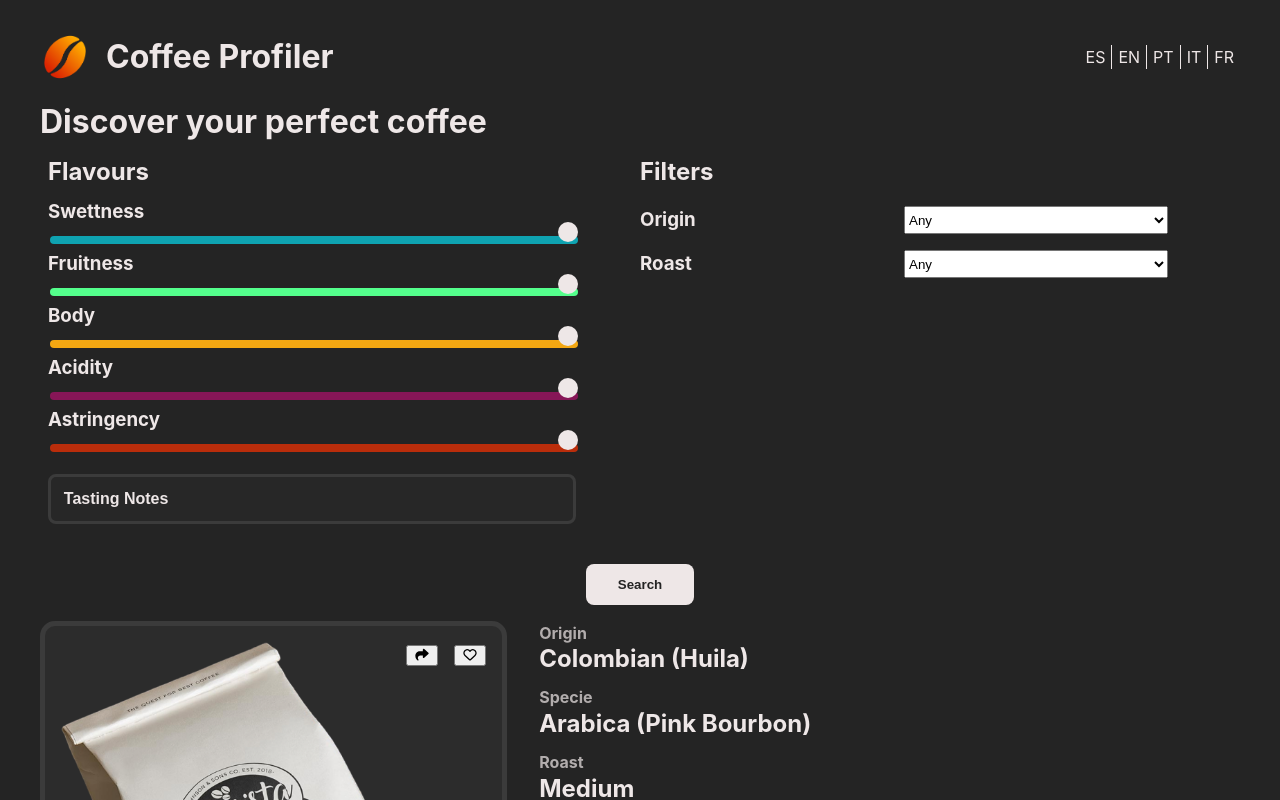
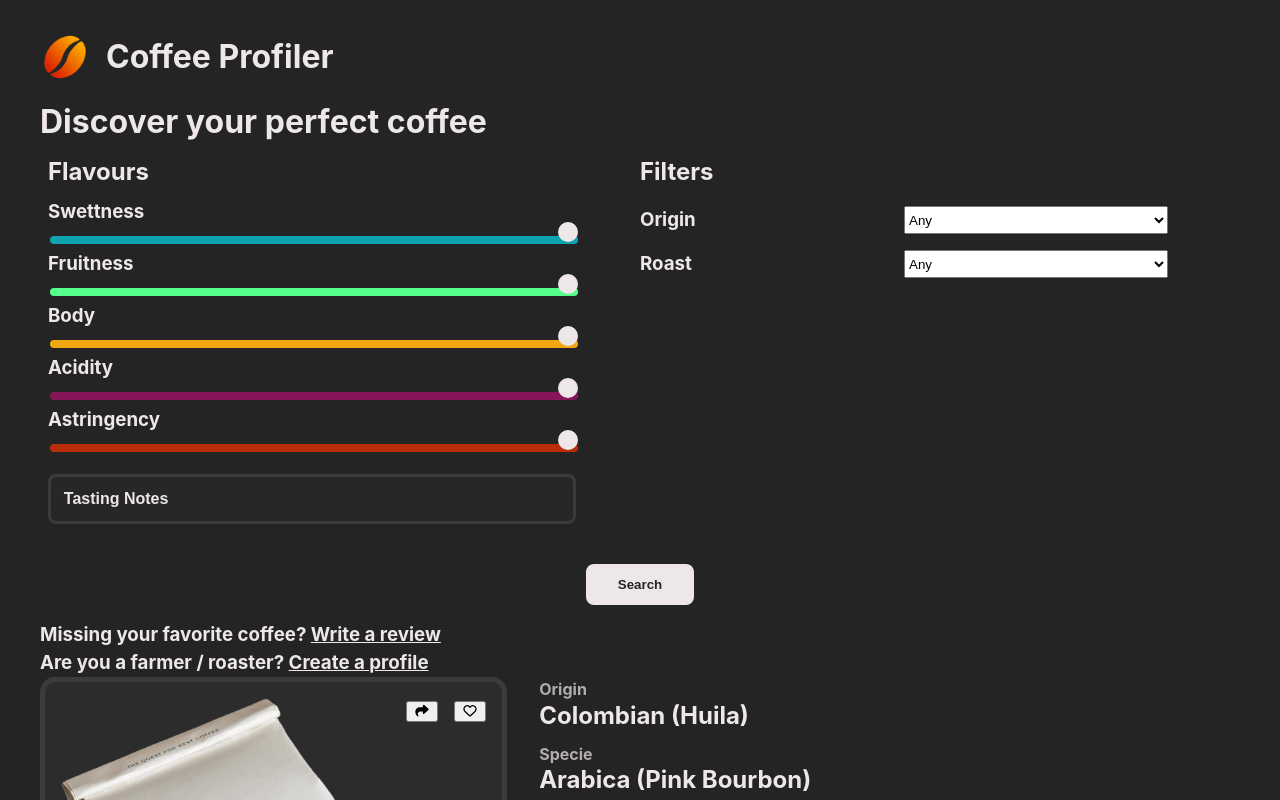
Before and after one commit to FelipeLecot/Coffee-Profiler, a Next.js app: page / in a window 1280 px wide. Shown: the top 800 px of the page. Built offline with nearby package versions, Linux system fonts and the light colour scheme.

Commit message:
Update index.tsx

```diff
--- a/src/pages/index.tsx
+++ b/src/pages/index.tsx
@@ -10,7 +10,7 @@ export default function Home() {
     <>
       <Head>
         <title>Coffee Profiler</title>
-        <meta name="description" content="Coffee profiler" />
+        <meta name="description" content="Open-source coffee recommendation web app that uses cutting-edge vectorial data to suggest personalized brews based on your taste and location. Savor the perfect cup wherever you are." />
         <meta name="viewport" content="width=device-width, initial-scale=1" />
         <link rel="icon" href="/logo.png" />
       </Head>
@@ -19,20 +19,13 @@ export default function Home() {
         <div>
           <h1>Coffee Profiler</h1>
         </div>
-        <div className={styles.translations}>
-          <a href='./es/'>ES</a>
-          <a href='./en/'>EN</a>
-          <a href='./pt/'>PT</a>
-          <a href='./it/'>IT</a>
-          <a href='./fr/'>FR</a>
-        </div>
       </header>
       <div className={styles.app}>
         <div>
           <h1>Discover your perfect coffee</h1>
           <Form />
-          {/* <h3>Missing your favorite coffee? <Link href="./review/">Write a review</Link></h3>
-          <h3>Are you a farmer / roaster? <Link href="./register/">Create a profile</Link></h3> */}
+          <h3>Missing your favorite coffee? <Link href="./review/">Write a review</Link></h3>
+          <h3>Are you a farmer / roaster? <Link href="./register/">Create a profile</Link></h3>
         </div>
         <Result />
       </div>
```
